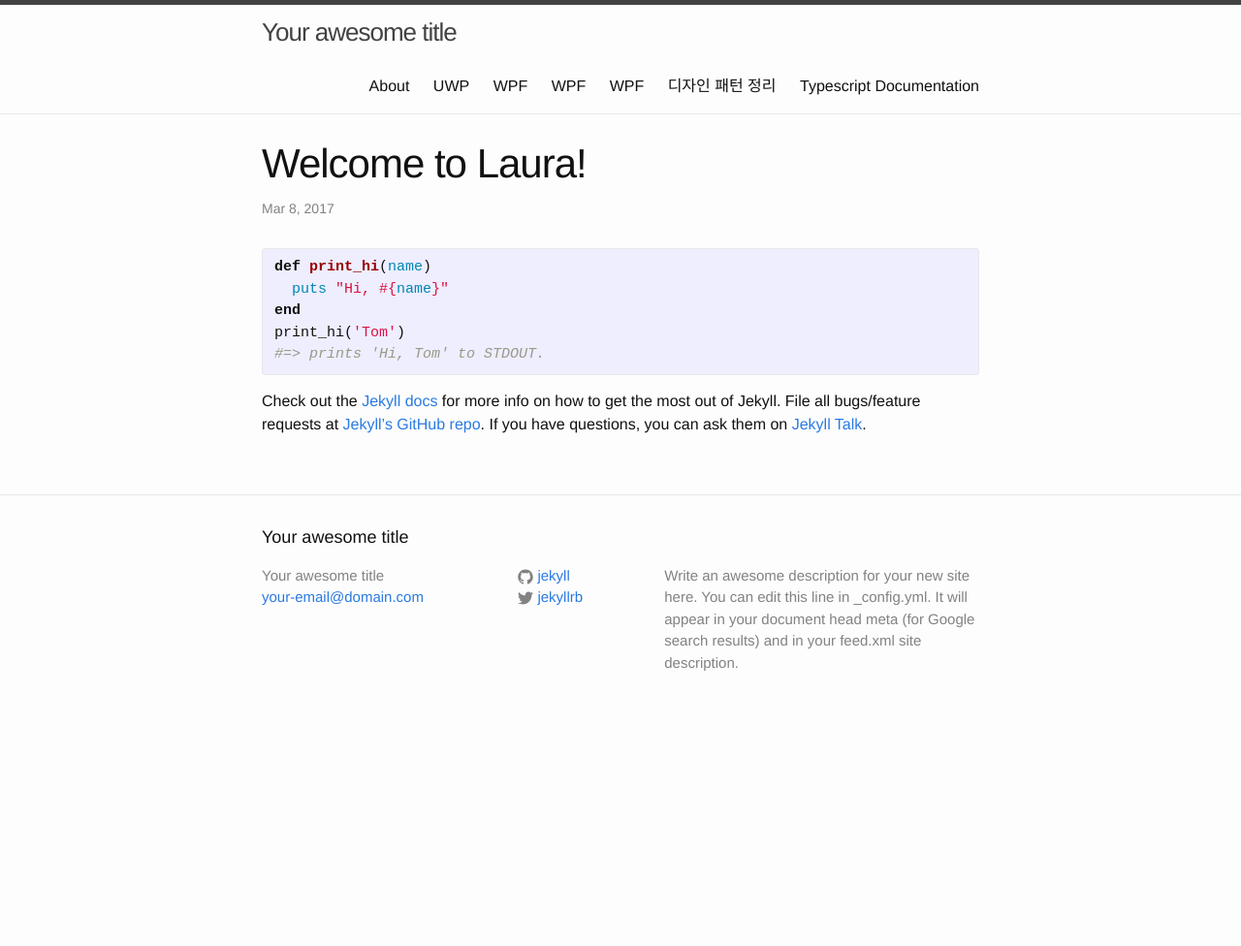
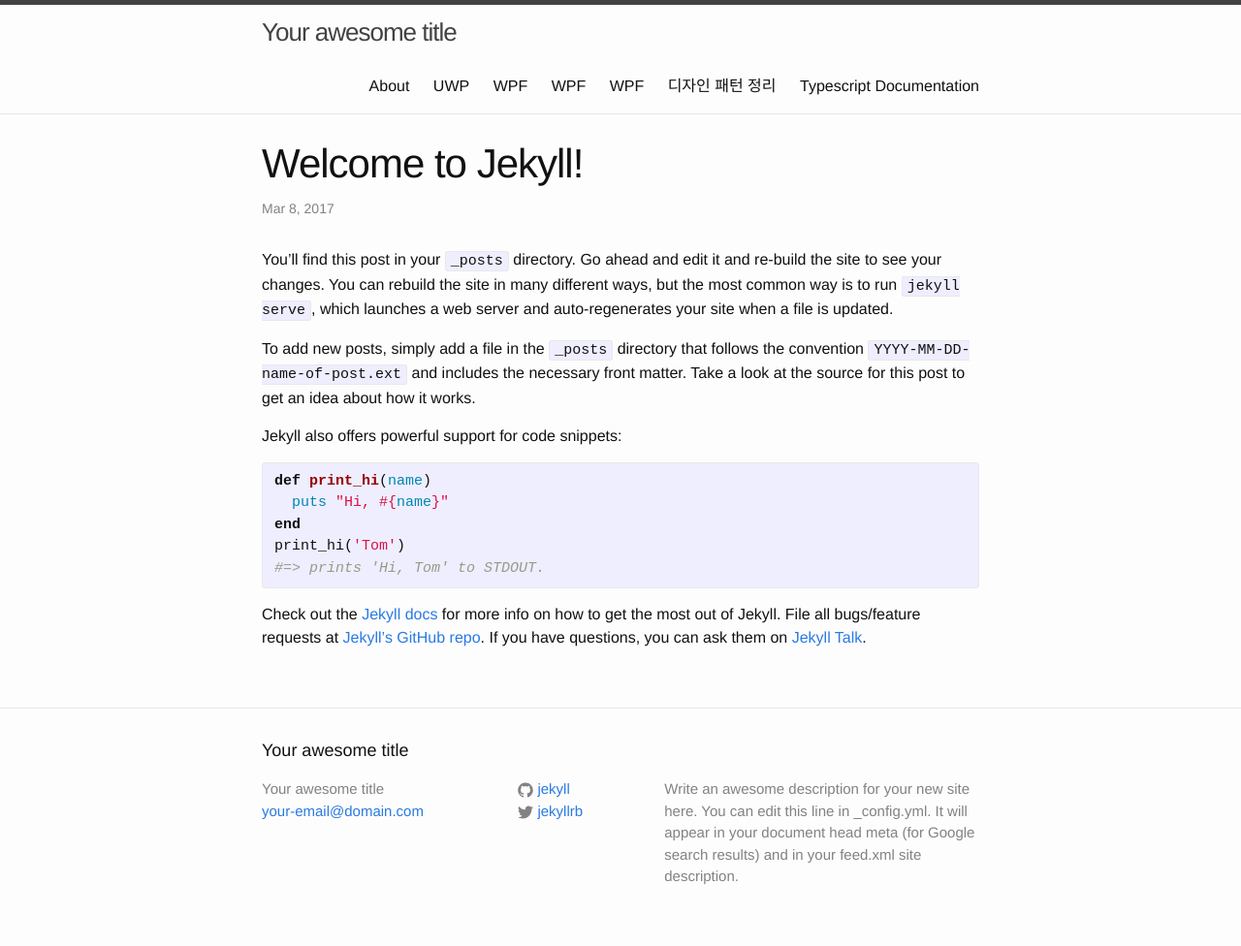
Before and after one commit to namwook/namwook.github.io, a Jekyll site: the page built from _posts/2017-03-08-welcome-to-jekyll.markdown, in a window 1280 px wide. Shown: the whole page at 97% size. Built offline with Jekyll 4.4.1, drawn with Linux system fonts in a browser that asks for light colours; before the commit the page ends 900 px from its top, so only the background shows below that.

Commit message:
rest things commit cancel

```diff
--- a/_posts/2017-03-08-welcome-to-jekyll.markdown
+++ b/_posts/2017-03-08-welcome-to-jekyll.markdown
@@ -1,10 +1,14 @@
 ---
 layout: post
-title:  "Welcome to Laura!"
+title:  "Welcome to Jekyll!"
 date:   2017-03-08 16:36:14 +0900
 categories: jekyll update
 ---
+You’ll find this post in your `_posts` directory. Go ahead and edit it and re-build the site to see your changes. You can rebuild the site in many different ways, but the most common way is to run `jekyll serve`, which launches a web server and auto-regenerates your site when a file is updated.
 
+To add new posts, simply add a file in the `_posts` directory that follows the convention `YYYY-MM-DD-name-of-post.ext` and includes the necessary front matter. Take a look at the source for this post to get an idea about how it works.
+
+Jekyll also offers powerful support for code snippets:
 
 {% highlight ruby %}
 def print_hi(name)
```
